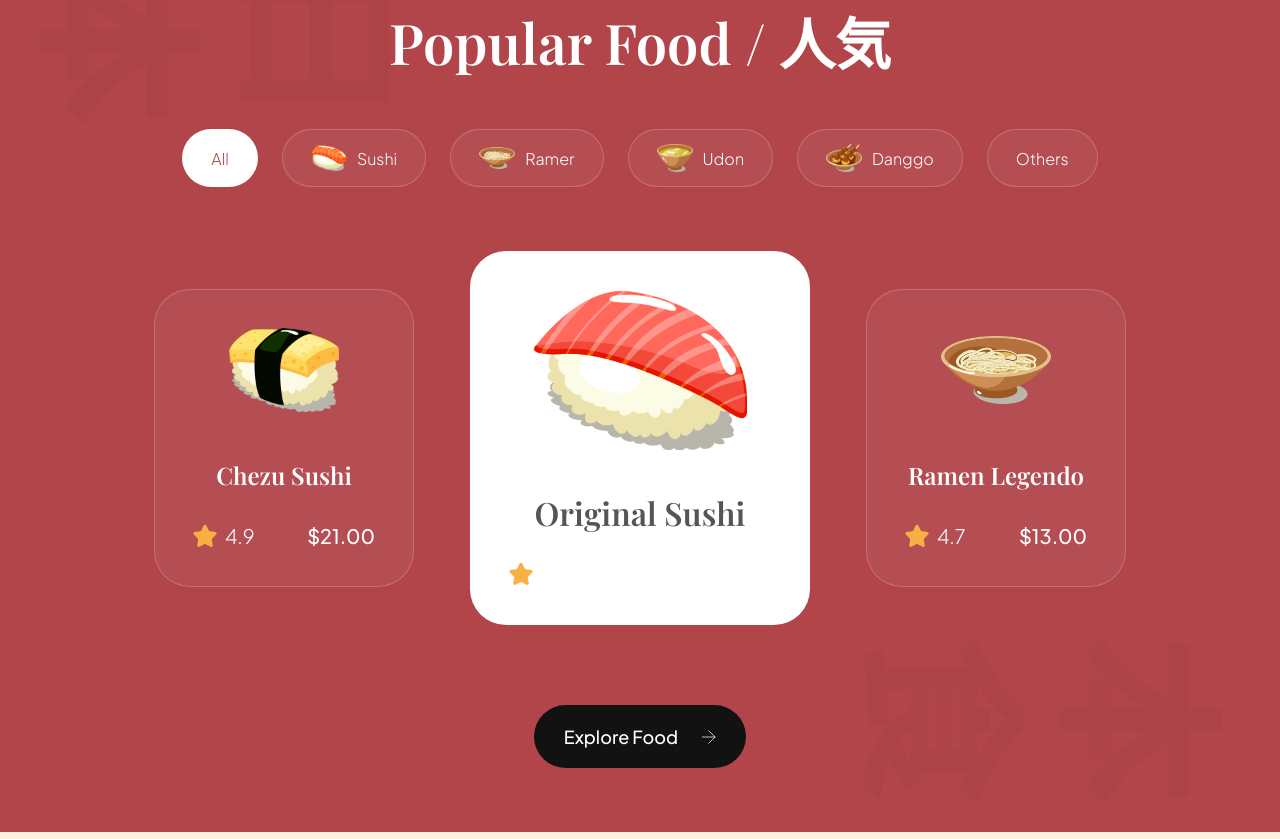
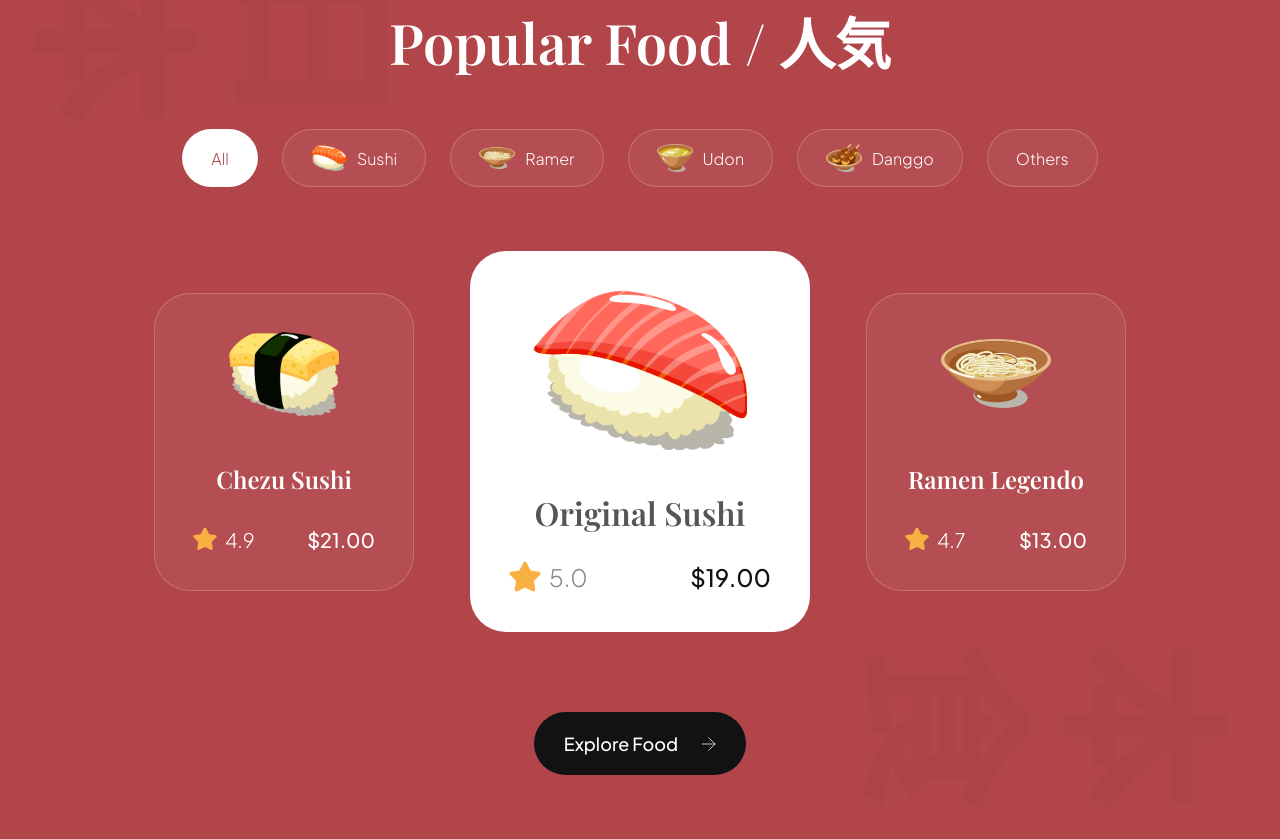
Before and after one commit to GhosTHaise/Sushi-Website, a website built with Vite: page index.html in a window 1280 px wide. Shown: the part 1573-2412 px from the top of the page. Built offline with nearby package versions, Linux system fonts and the light colour scheme; files whose address does not match are found by name.

Commit message:
Adjust test size of active article

```diff
--- a/css/sections/popular.css
+++ b/css/sections/popular.css
@@ -186,13 +186,16 @@
 }
 
 .popular-foods__card.active-card .popular-foods__card-rating img{
-
+    width: 32px;
+    height: 32px;
 }
 
 .popular-foods__card.active-card .popular-foods__card-rating p{
-
+    font-size: 24px;
+    color: var(--gray-100);
 }
 
 .popular-foods__card.active-card .popular-foods__card-price{
-
+    font-size: 24px;
+    color: var(--secondary-color);
 }
```
